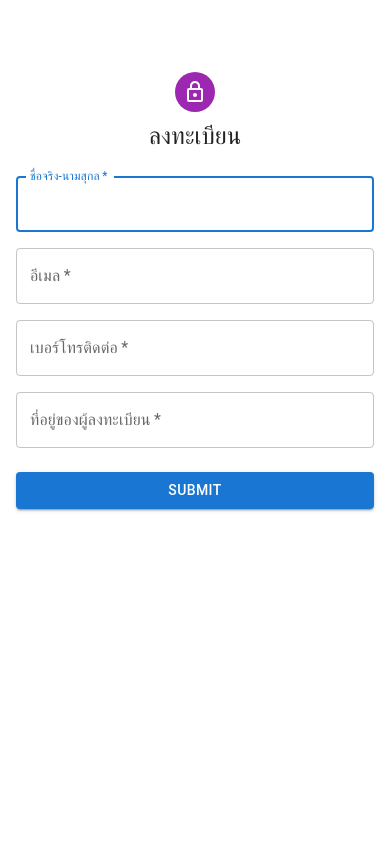
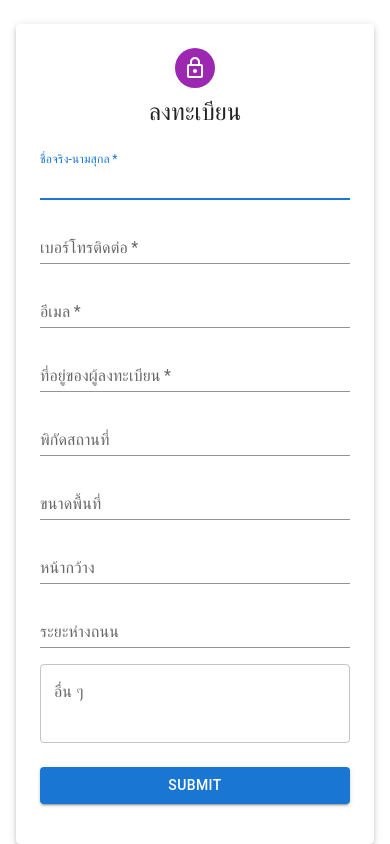
Before and after one commit to teeerapon/Reminder_APP, a React (Create React App) app: page / in a window 390 px wide. Built offline with nearby package versions, Linux system fonts and the light colour scheme.

Commit message:
Add Responsive

```diff
--- a/src/Reminder_page.js
+++ b/src/Reminder_page.js
@@ -25,11 +25,12 @@ export default function SignUp() {
 
   return (
     <ThemeProvider theme={theme}>
-      <Container component="main" maxWidth="xs">
+      <Container component="main" maxWidth="sm">
         <CssBaseline />
+        <Paper elevation={3} sx={{ p: 3, pt: 1, marginTop: 3, }}>
           <Box
             sx={{
-            marginTop: 8,
+              marginTop: 1,
               display: 'flex',
               flexDirection: 'column',
               alignItems: 'center',
@@ -51,6 +52,7 @@ export default function SignUp() {
                     fullWidth
                     id="firstName"
                     label="ชื่อจริง-นามสุกล"
+                    variant="standard"
                     autoFocus
                   />
                 </Grid>
@@ -59,8 +61,9 @@ export default function SignUp() {
                     required
                     fullWidth
                     id="Tel"
-                  label="อีเมล"
+                    label="เบอร์โทรติดต่อ"
                     name="Tel"
+                    variant="standard"
                     autoComplete="Tel"
                   />
                 </Grid>
@@ -69,7 +72,8 @@ export default function SignUp() {
                     required
                     fullWidth
                     id="email"
-                  label="เบอร์โทรติดต่อ"
+                    label="อีเมล"
+                    variant="standard"
                     name="email"
                     autoComplete="email"
                   />
@@ -78,9 +82,56 @@ export default function SignUp() {
                   <TextField
                     required
                     fullWidth
+                    variant="standard"
                     name="location"
                     label="ที่อยู่ของผู้ลงทะเบียน"
                     id="location"
+                  />
+                </Grid>
+                <Grid item xs={12}>
+                  <TextField
+                    fullWidth
+                    variant="standard"
+                    name="gps"
+                    label="พิกัดสถานที่"
+                    id="gps"
+                  />
+                </Grid>
+                <Grid item xs={12} sm={4}>
+                  <TextField
+                    fullWidth
+                    variant="standard"
+                    name="remind_area"
+                    label="ขนาดพื้นที่"
+                    id="remind_area"
+                  />
+                </Grid>
+                <Grid item xs={12} sm={4}>
+                  <TextField
+                    fullWidth
+                    variant="standard"
+                    name="remind_width"
+                    label="หน้ากว้าง"
+                    id="remind_width"
+                  />
+                </Grid>
+                <Grid item xs={12} sm={4}>
+                  <TextField
+                    fullWidth
+                    variant="standard"
+                    name="remind_distance"
+                    label="ระยะห่างถนน"
+                    id="remind_distance"
+                  />
+                </Grid>
+                <Grid item xs={12}>
+                  <TextField
+                    fullWidth
+                    name="remark"
+                    label="อื่น ๆ"
+                    multiline
+                    rows={2}
+                    id="remark"
                   />
                 </Grid>
                 {/* <Grid item xs={12}>
@@ -100,6 +151,7 @@ export default function SignUp() {
               </Button>
             </Box>
           </Box>
+        </Paper>
       </Container>
     </ThemeProvider>
   );
```
Lines whose indentation alone changed are shown as unchanged.
